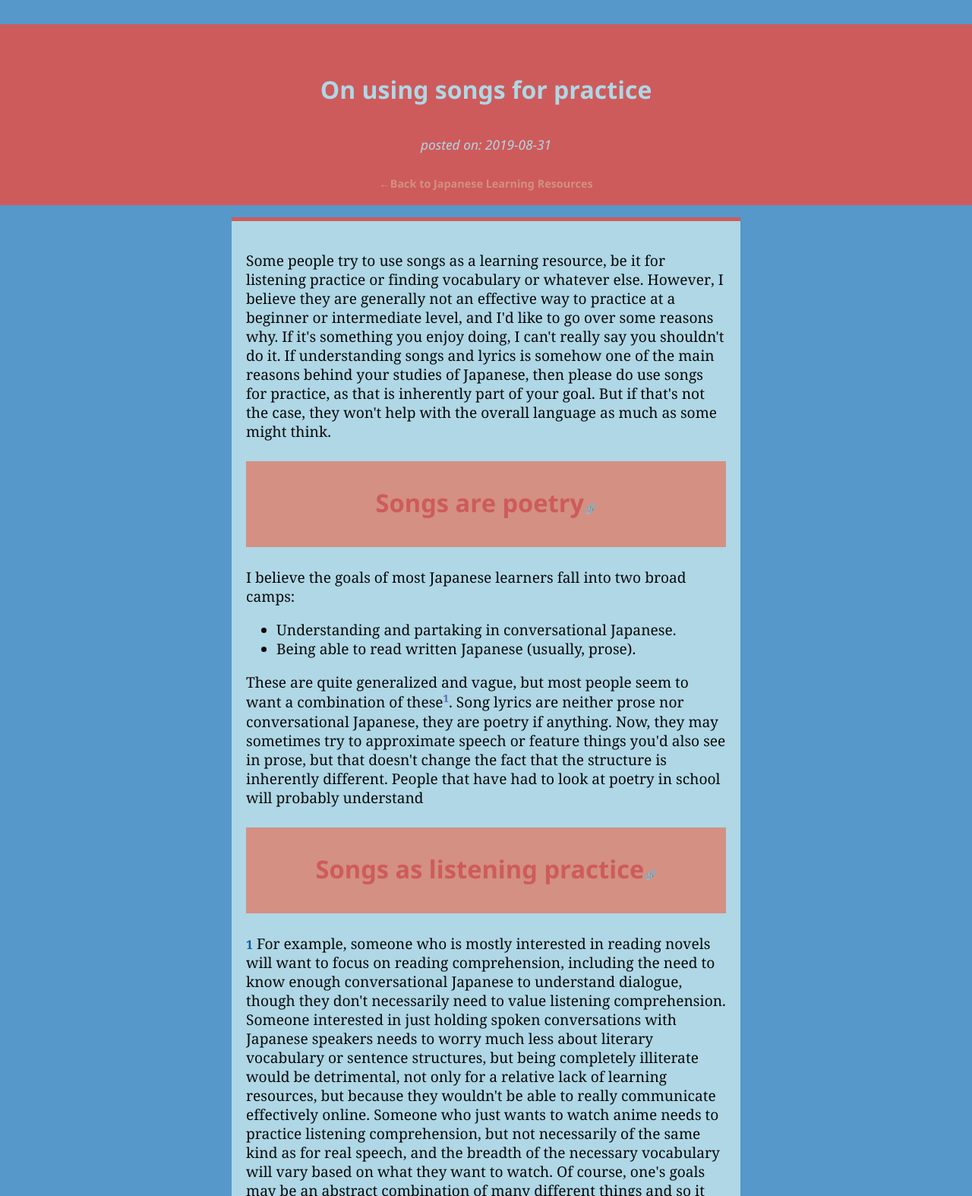
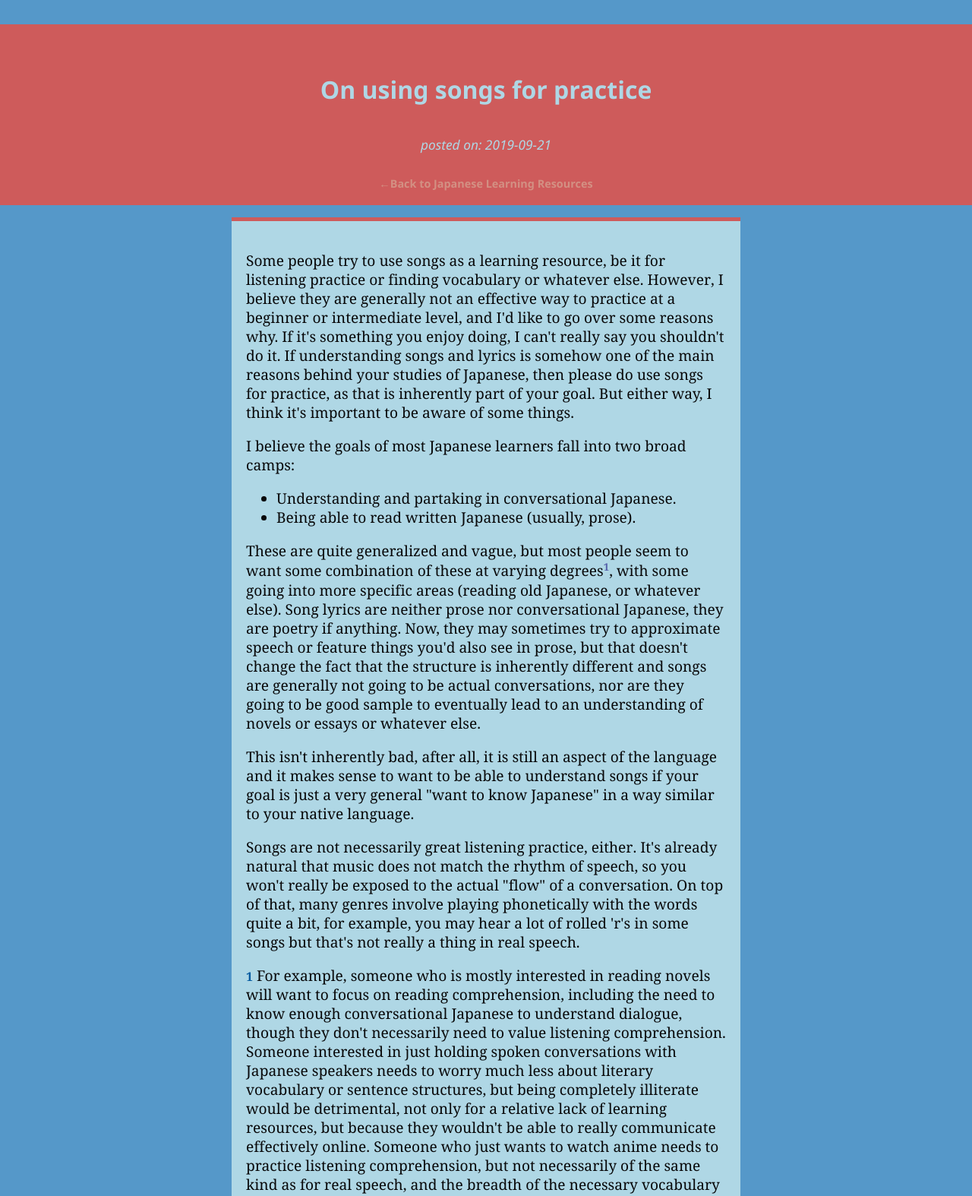
Before and after one commit to Zengor/zengor.github.io, a plain HTML site: page japanese/songs/index.html in a window 1280 px wide. Shown: the top 1574 px of the page at 76% size. Drawn offline with Linux system fonts and the light colour scheme; a web font is replaced by a local one.

Commit message:
Progress in songs article

```diff
--- a/japanese/songs/index.html
+++ b/japanese/songs/index.html
@@ -31,24 +31,22 @@
 	    		On using songs for practice
 	    	</div>
 	    	<div class="metaInfo">
-	    		<small>posted on: 2019-08-31</small>
+	    		<small>posted on: 2019-09-21</small>
 
 	    	</div>
 			<nav><a href="../"> ←Back to Japanese Learning Resources</a></nav>
 	    </header>
 
 		<div class="articleContent">
-			<p>Some people try to use songs as a learning resource, be it for listening practice or finding vocabulary or whatever else. However, I believe they are generally not an effective way to practice at a beginner or intermediate level, and I'd like to go over some reasons why. If it's something you enjoy doing, I can't really say you shouldn't do it. If understanding songs and lyrics is somehow one of the main reasons behind your studies of Japanese, then please do use songs for practice, as that is inherently part of your goal. But if that's not the case, they won't help with the overall language as much as some might think.</p>
-<h2 id="songs-are-poetry">Songs are poetry<a class="zola-anchor" href="#songs-are-poetry" aria-label="Anchor link for: songs-are-poetry">🔗</a>
-</h2>
+			<p>Some people try to use songs as a learning resource, be it for listening practice or finding vocabulary or whatever else. However, I believe they are generally not an effective way to practice at a beginner or intermediate level, and I'd like to go over some reasons why. If it's something you enjoy doing, I can't really say you shouldn't do it. If understanding songs and lyrics is somehow one of the main reasons behind your studies of Japanese, then please do use songs for practice, as that is inherently part of your goal. But either way, I think it's important to be aware of some things.</p>
 <p>I believe the goals of most Japanese learners fall into two broad camps:</p>
 <ul>
 <li>Understanding and partaking in conversational Japanese.</li>
 <li>Being able to read written Japanese (usually, prose).</li>
 </ul>
-<p>These are quite generalized and vague, but most people seem to want a combination of these<sup class="footnote-reference"><a href="#1">1</a></sup>. Song lyrics are neither prose nor conversational Japanese, they are poetry if anything. Now, they may sometimes try to approximate speech or feature things you'd also see in prose, but that doesn't change the fact that the structure is inherently different. People that have had to look at poetry in school will probably understand</p>
-<h2 id="songs-as-listening-practice">Songs as listening practice<a class="zola-anchor" href="#songs-as-listening-practice" aria-label="Anchor link for: songs-as-listening-practice">🔗</a>
-</h2>
+<p>These are quite generalized and vague, but most people seem to want some combination of these at varying degrees<sup class="footnote-reference"><a href="#1">1</a></sup>, with some going into more specific areas (reading old Japanese, or whatever else). Song lyrics are neither prose nor conversational Japanese, they are poetry if anything. Now, they may sometimes try to approximate speech or feature things you'd also see in prose, but that doesn't change the fact that the structure is inherently different and songs are generally not going to be actual conversations, nor are they going to be good sample to eventually lead to an understanding of  novels or essays or whatever else.</p>
+<p>This isn't inherently bad, after all, it is still an aspect of the language and it makes sense to want to be able to understand songs if your goal is just a very general &quot;want to know Japanese&quot; in a way similar to your native language.</p>
+<p>Songs are not necessarily great listening practice, either. It's already natural that music does not match the rhythm of speech, so you won't really be exposed to the actual &quot;flow&quot; of a conversation. On top of that, many genres involve playing phonetically with the words quite a bit, for example, you may hear a lot of rolled 'r's in some songs but that's not really a thing in real speech.</p>
 <div class="footnote-definition" id="1"><sup class="footnote-definition-label">1</sup>
 <p>For example, someone who is mostly interested in reading novels will want to focus on reading comprehension, including the need to know enough conversational Japanese to understand dialogue, though they don't necessarily need to value listening comprehension. Someone interested in just holding spoken conversations with Japanese speakers needs to worry much less about literary vocabulary or sentence structures, but being completely illiterate would be detrimental, not only for a relative lack of learning resources, but because they wouldn't be able to really communicate effectively online. Someone who just wants to watch anime needs to practice listening comprehension, but not necessarily of the same kind as for real speech, and the breadth of the necessary vocabulary will vary based on what they want to watch. Of course, one's goals may be an abstract combination of many different things and so it can be hard to judge what you really need.</p>
 </div>
```
